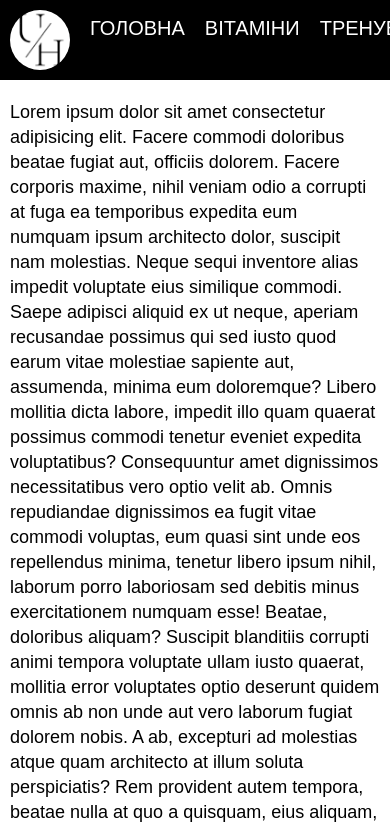
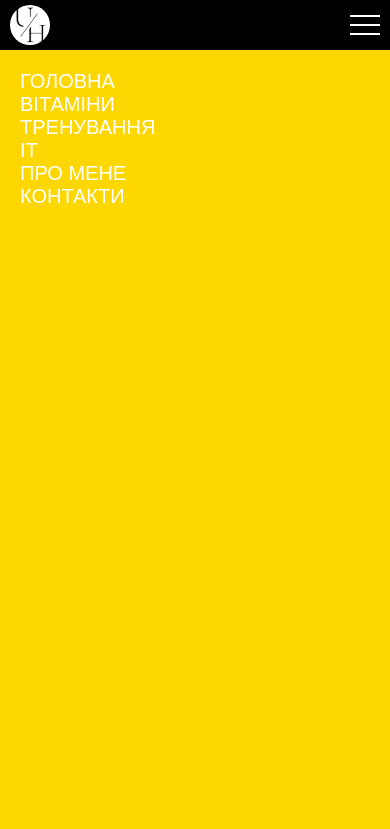
Before and after one commit to vlad1kk/AdaptiveMenuBurger, a plain HTML site: page index.html in a window 390 px wide. Shown: the top 829 px of the page. Drawn offline with Linux system fonts and the light colour scheme.

Commit message:
add @media

```diff
--- a/style.css
+++ b/style.css
@@ -35,10 +35,10 @@ html,body{
   width: 100%;
   height: 100%;
   background-color: #000000;
+  z-index: 2;
 }
 .header__body {
   position: relative;
-  z-index: 2;
   display: flex;
   justify-content: space-between;
   height: 80px;
@@ -48,17 +48,20 @@ html,body{
   flex: 0 0 60px;
   border-radius: 50%;
   overflow: hidden;
+  position: relative;
+  z-index: 3;
 }
 .header__logo img{
   max-width: 100%;
   display: block;
 }
 .header__burger {
-}
-.header__menu {
+  display: none;
 }
 .header__list {
   display: flex;
+  position: relative;
+  z-index: 2;
 }
 .header__list li {
   list-style: none;
@@ -70,6 +73,59 @@ html,body{
   font-size: 20px;
   text-decoration: none;
 }
+/* Зʼявиться бургер при розмірі екрану 767 або менше */
+@media(max-width:767px) {
+  .header__body {
+    height: 50px;
+  }
+  .header__logo {
+    flex: 0 0 40px;
+  }
+  .header__burger {
+    display: block;
+    position: relative;
+    width: 30px;
+    height: 20px;
+    position: relative;
+    z-index: 3;
+  }
+  .header__burger span{
+    position: absolute;
+    background-color: #fff;
+    left: 0;
+    width: 100%;
+    height: 2px;
+    top: 9px;
+  }
+  .header__burger::before,
+  .header__burger::after{
+    content: '';
+    background-color: #fff;
+    position: absolute;
+    width: 100%;
+    height: 2px;
+    left: 0;
+  }
+  .header__burger::before{
+    top: 0;
+  }
+  .header__burger::after{
+    bottom: 0;
+  }
+  .header__menu {
+    position: fixed;
+    top: 0;
+    left: 0;
+    width: 100%;
+    height: 100%;
+    background-color: gold;
+    padding: 70px 0px 0px 0px;
+  }
+  .header__list{
+    display: block;
+  }
+}
+
 .content {
   padding-top: 100px;
 }
```
